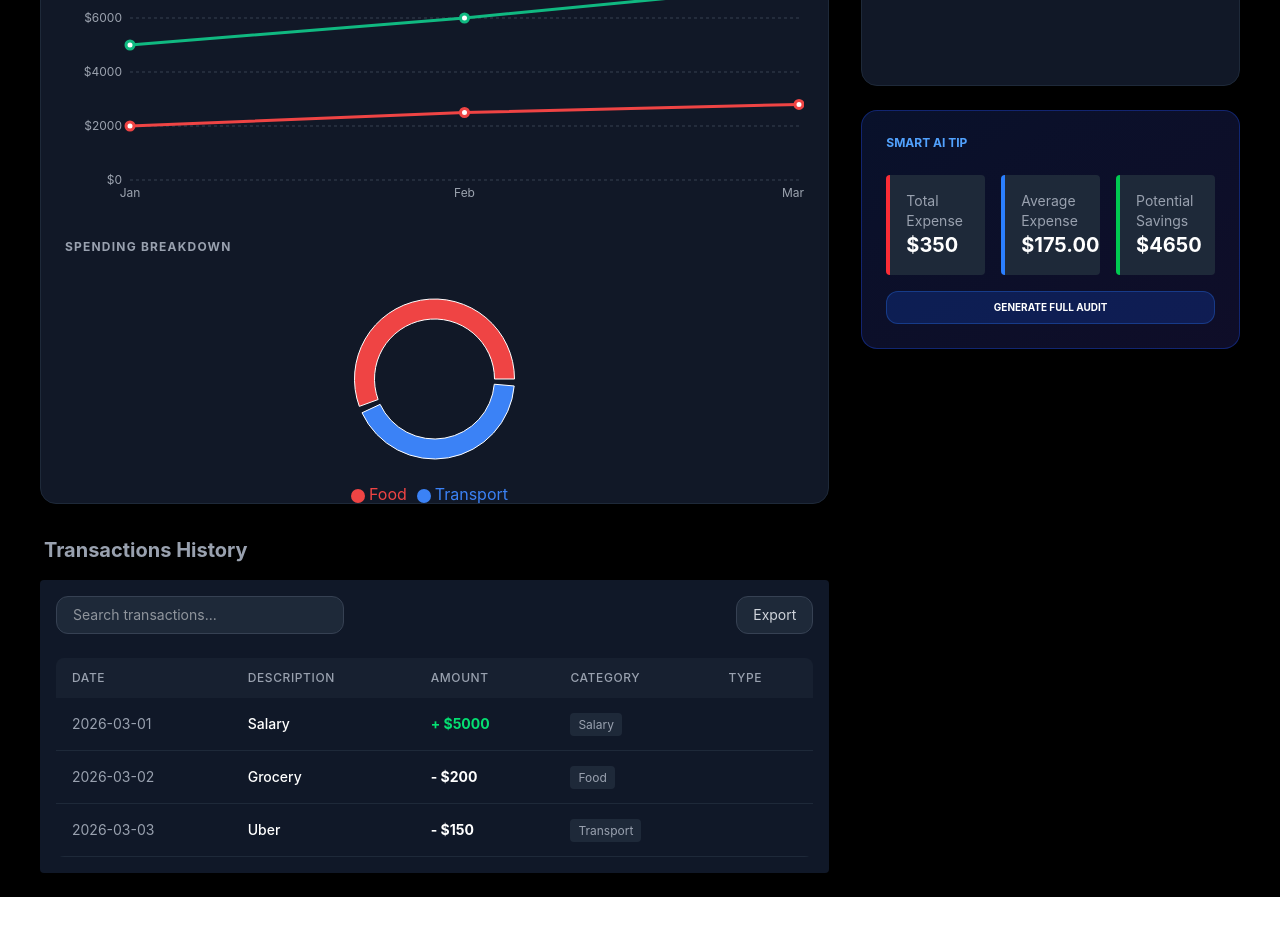
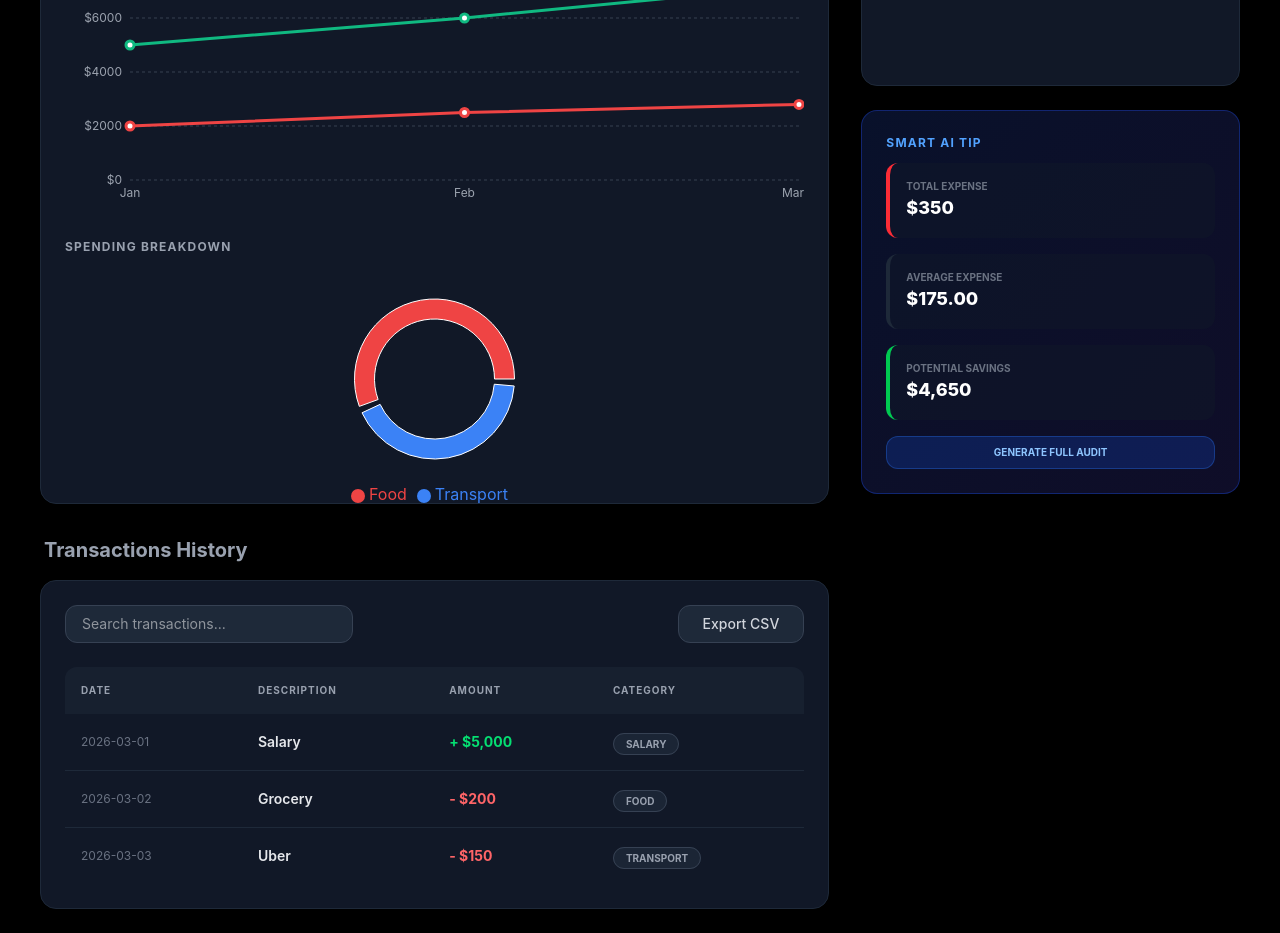
Before and after one commit to aasthag01-26/finance, a React (Vite) app: page / in a window 1280 px wide. Shown: the part 420-1353 px from the top of the page. Before the commit the page ends 1317 px from the top, so only its background shows below. Built offline with nearby package versions, Linux system fonts and the light colour scheme.

Commit message:
feat: added AI financial audit modal and greeting logic

```diff
--- a/src/components/Insights.jsx
+++ b/src/components/Insights.jsx
@@ -1,38 +1,37 @@
 import { useContext } from "react";
 import { AppContext } from "../context/AppContext";
 
-const Insights = () => {
+const Insights = ({ isDark }) => { // 👈 Destructure prop here
   const { transactions } = useContext(AppContext);
 
   const expenses = transactions.filter(t => t.type === "expense");
-
   const totalExpense = expenses.reduce((acc, t) => acc + t.amount, 0);
-
-  const avgExpense = expenses.length
-    ? (totalExpense / expenses.length).toFixed(2)
-    : 0;
-
-  const income = transactions
-    .filter(t => t.type === "income")
-    .reduce((acc, t) => acc + t.amount, 0);
-
+  const avgExpense = expenses.length ? (totalExpense / expenses.length).toFixed(2) : 0;
+  const income = transactions.filter(t => t.type === "income").reduce((acc, t) => acc + t.amount, 0);
   const savings = income - totalExpense;
 
+  // Dynamic Class for cards
+  const cardClass = isDark
+    ? "bg-gray-900/50 border-gray-800 text-white"
+    : "bg-gray-100/50 border-gray-200 text-black shadow-sm";
+
   return (
-    <div className="grid grid-cols-1 md:grid-cols-3 gap-4 mt-6">
-  <div className="bg-gray-800 p-4 rounded border-l-4 border-red-500">
-    <p className="text-gray-400 text-sm">Total Expense</p>
-    <h3 className="text-xl font-bold">${totalExpense}</h3>
-  </div>
-  <div className="bg-gray-800 p-4 rounded border-l-4 border-blue-500">
-    <p className="text-gray-400 text-sm">Average Expense</p>
-    <h3 className="text-xl font-bold">${avgExpense}</h3>
-  </div>
-  <div className="bg-gray-800 p-4 rounded border-l-4 border-green-500">
-    <p className="text-gray-400 text-sm">Potential Savings</p>
-    <h3 className="text-xl font-bold">${savings}</h3>
-  </div>
-</div>
+    <div className="grid grid-cols-1 gap-4"> {/* Side-panel ke liye grid-cols-1 hi rakhein */}
+      <div className={`${cardClass} p-4 rounded-xl border-l-4 border-red-500`}>
+        <p className="text-gray-500 text-[10px] font-bold uppercase">Total Expense</p>
+        <h3 className="text-lg font-extrabold">${totalExpense.toLocaleString()}</h3>
+      </div>
+
+      <div className={`${cardClass} p-4 rounded-xl border-l-4 border-blue-500`}>
+        <p className="text-gray-500 text-[10px] font-bold uppercase">Average Expense</p>
+        <h3 className="text-lg font-extrabold">${avgExpense.toLocaleString()}</h3>
+      </div>
+
+      <div className={`${cardClass} p-4 rounded-xl border-l-4 border-green-500`}>
+        <p className="text-gray-500 text-[10px] font-bold uppercase">Potential Savings</p>
+        <h3 className="text-lg font-extrabold">${savings.toLocaleString()}</h3>
+      </div>
+    </div>
   );
 };
 
--- a/src/components/TransactionTable.jsx
+++ b/src/components/TransactionTable.jsx
@@ -11,19 +11,19 @@
     t.description.toLowerCase().includes(search.toLowerCase())
   );
 
-  // ❌ Delete
+  // ❌ Delete logic
   const handleDelete = (id) => {
     const updated = transactions.filter((t) => t.id !== id);
     setTransactions(updated);
   };
 
-  // 📤 Export
+  // 📤 Export logic
   const handleExport = () => {
     alert("Exporting data to CSV...");
   };
 
   return (
-    <div className="bg-gray-900 p-4 rounded">
+    <div className="bg-[#111827] p-4 md:p-6 rounded-2xl border border-gray-800 shadow-xl">
 
       {/* 🔝 Top Controls */}
       <div className="flex flex-col md:flex-row justify-between items-center mb-6 gap-4">
@@ -31,104 +31,114 @@
           <input
             type="text"
             placeholder="Search transactions..."
-            className="w-full pl-4 pr-4 py-2 rounded-xl bg-gray-800 border border-gray-700 focus:outline-none focus:ring-2 focus:ring-blue-500 transition-all text-sm"
+            className="w-full pl-4 pr-4 py-2 rounded-xl bg-gray-800 border border-gray-700 focus:outline-none focus:ring-2 focus:ring-blue-500 transition-all text-sm text-white"
             onChange={(e) => setSearch(e.target.value)}
           />
         </div>
 
         <button
           onClick={handleExport}
-            className="w-full md:w-auto bg-gray-800 hover:bg-gray-700 text-gray-300 px-4 py-2 rounded-xl border border-gray-700 transition-all text-sm flex items-center justify-center gap-2"
+          className="w-full md:w-auto bg-gray-800 hover:bg-gray-700 text-gray-300 px-6 py-2 rounded-xl border border-gray-700 transition-all text-sm font-medium flex items-center justify-center gap-2"
         >
-            <span>Export</span>
+          <span>Export CSV</span>
         </button>
       </div>
 
-      {/* 📊 Table */}
-      <table className="w-full text-left border-collapse overflow-hidden rounded-lg">
+      {/* 📊 Table Wrapper - FIXED FOR MOBILE */}
+      <div className="overflow-x-auto rounded-xl">
+        <table className="w-full text-left border-collapse min-w-[700px]">
           <thead>
-          <tr className="bg-gray-800/50 text-gray-400 text-xs uppercase tracking-wider">
-            <th className="px-4 py-3 text-left font-medium">Date</th>
-            <th className="px-4 py-3 text-left font-medium">Description</th>
-            <th className="px-4 py-3 text-left font-medium">Amount</th>
-            <th className="px-4 py-3 text-left font-medium">Category</th>
-            <th className="px-4 py-3 text-left font-medium">Type</th>
-            {role === "admin" && <th className="px-4 py-3 text-left font-medium">Actions</th>}
+            <tr className="bg-gray-800/50 text-gray-400 text-[10px] uppercase tracking-widest font-bold">
+              <th className="px-4 py-4">Date</th>
+              <th className="px-4 py-4">Description</th>
+              <th className="px-4 py-4">Amount</th>
+              <th className="px-4 py-4">Category</th>
+              {role === "admin" && <th className="px-4 py-4 text-center">Actions</th>}
             </tr>
           </thead>
 
-        <tbody>
+          <tbody className="divide-y divide-gray-800">
             {filtered.map((t) => (
-            <tr key={t.id}
-            className="border-b border-gray-800 hover:bg-gray-800/50 cursor-pointer transition-colors"
+              <tr
+                key={t.id}
+                className="hover:bg-gray-800/30 cursor-pointer transition-colors group"
                 onClick={() => setSelected(t)}
               >
-            <td className="px-4 py-4 text-sm text-gray-400">{t.date}</td>
-            <td className="px-4 py-4 text-sm font-medium text-white">{t.description}</td>
-            <td className={`px-4 py-4 text-sm font-bold ${t.type === 'income' ? 'text-green-400' : 'text-white'}`}>
-                {t.type === 'income' ? `+ $${t.amount}` : `- $${t.amount}`}
+                <td className="px-4 py-4 text-xs text-gray-500 whitespace-nowrap">{t.date}</td>
+                <td className="px-4 py-4 text-sm font-semibold text-gray-200">{t.description}</td>
+                <td className={`px-4 py-4 text-sm font-bold ${t.type === 'income' ? 'text-green-400' : 'text-red-400'}`}>
+                   {t.type === 'income' ? `+ $${t.amount.toLocaleString()}` : `- $${t.amount.toLocaleString()}`}
                 </td>
-            <td className="px-4 py-4 text-sm text-gray-400">
-                <span className="bg-gray-800 px-2 py-1 rounded text-xs">{t.category}</span>
+                <td className="px-4 py-4">
+                   <span className="bg-gray-800/80 px-3 py-1 rounded-full text-[10px] text-gray-400 font-bold border border-gray-700 uppercase">
+                     {t.category}
+                   </span>
                 </td>
 
                 {/* 🔐 Admin Actions */}
                 {role === "admin" && (
-                <td className="p-3">
-                  <div className="flex gap-2">
-                    <button className="p-2 hover:bg-gray-700 rounded-lg text-gray-400 transition-colors">
-                    {/* Pencil Icon */}
+                  <td className="px-4 py-4">
+                    <div className="flex justify-center gap-3">
+                      <button className="text-xs text-blue-400 hover:text-blue-300 font-bold transition-colors">
                         Edit
                       </button>
                       <button
                         onClick={(e) => { e.stopPropagation(); handleDelete(t.id); }}
-                    className="p-2 hover:bg-red-500/10 rounded-lg text-gray-400 hover:text-red-400 transition-colors"
+                        className="text-xs text-gray-500 hover:text-red-400 font-bold transition-colors"
                       >
-                    {/* Trash Icon */}
                         Delete
                       </button>
                     </div>
-
                   </td>
-
-
                 )}
               </tr>
             ))}
           </tbody>
         </table>
+      </div>
 
+      {/* ❌ Empty State */}
+      {filtered.length === 0 && (
+        <div className="text-center py-10">
+          <p className="text-gray-500 text-sm">No transactions found matching "{search}"</p>
+        </div>
+      )}
+
+      {/* ✅ Modal (Details View) */}
       {selected && (
-  <div className="fixed inset-0 bg-black bg-opacity-50 flex justify-center items-center">
-    <div className="bg-gray-800 p-6 rounded w-96">
+        <div className="fixed inset-0 bg-black/80 backdrop-blur-sm flex justify-center items-center z-50 p-4">
+          <div className="bg-[#111827] border border-gray-800 p-8 rounded-3xl w-full max-w-md shadow-2xl animate-in fade-in zoom-in duration-200">
+            <h2 className="text-xl font-bold mb-6 text-white border-b border-gray-800 pb-4">Transaction Details</h2>
 
-      <h2 className="text-lg mb-4">Transaction Details</h2>
-
-      <p><b>Description:</b> {selected.description}</p>
-      <p><b>Amount:</b> {selected.amount}</p>
-      <p><b>Category:</b> {selected.category}</p>
-      <p><b>Type:</b> {selected.type}</p>
-      <p><b>Date:</b> {selected.date}</p>
+            <div className="space-y-4">
+              <DetailRow label="Description" value={selected.description} />
+              <DetailRow label="Amount" value={`$${selected.amount}`} isAmount type={selected.type} />
+              <DetailRow label="Category" value={selected.category} isTag />
+              <DetailRow label="Type" value={selected.type} />
+              <DetailRow label="Date" value={selected.date} />
+            </div>
 
             <button
-        className="mt-4 bg-blue-500 px-4 py-2 rounded"
+              className="mt-8 w-full bg-blue-600 hover:bg-blue-700 text-white font-bold py-3 rounded-xl transition-all shadow-lg shadow-blue-900/20"
               onClick={() => setSelected(null)}
             >
               Close
             </button>
-
           </div>
         </div>
       )}
-
-      {/* ❌ Empty State */}
-      {filtered.length === 0 && (
-        <p className="text-center mt-4">No transactions found</p>
-      )}
     </div>
-
-
   );
 };
 
+// Helper Component for Modal Rows
+const DetailRow = ({ label, value, isAmount, type, isTag }) => (
+  <div className="flex justify-between items-center py-1">
+    <span className="text-gray-500 text-sm">{label}</span>
+    <span className={`text-sm font-semibold ${isAmount ? (type === 'income' ? 'text-green-400' : 'text-red-400') : 'text-gray-200'} ${isTag ? 'bg-gray-800 px-2 py-1 rounded text-xs border border-gray-700' : ''}`}>
+      {value}
+    </span>
+  </div>
+);
+
 export default TransactionTable;
--- a/src/pages/Dashboard.jsx
+++ b/src/pages/Dashboard.jsx
@@ -10,6 +10,7 @@
   const { role, setRole, transactions } = useContext(AppContext);
   const [dark, setDark] = useState(true);
   const [openModal, setOpenModal] = useState(false);
+  const [showAudit, setShowAudit] = useState(false);
 
   // --- Dynamic Logic ---
   const totalIncome = transactions
@@ -22,7 +23,7 @@
 
   const balance = totalIncome - totalExpenses;
 
-  // 1. Logic for Category Breakdown - Filtered to only show expenses
+  // 1. Logic for Category Breakdown
   const categories = ["Food", "Transport", "Shopping", "Entertainment"];
   const categorySummary = categories.map(cat => ({
     name: cat,
@@ -50,7 +51,6 @@
         {/* 🔝 Topbar */}
         <div className="flex justify-between items-center mb-8">
           <div>
-            {/* FIXED: Dynamic Greeting integrated inside the UI */}
             <h1 className="text-3xl font-extrabold tracking-tight">
               {getTimeGreeting()}, Aastha!
             </h1>
@@ -74,10 +74,8 @@
           </div>
         </div>
 
-        {/* 🚀 Main Grid Layout (Everything else stays same) */}
+        {/* 🚀 Main Grid Layout */}
         <div className="grid grid-cols-1 lg:grid-cols-12 gap-8">
-
-          {/* LEFT COLUMN (8 Units) */}
           <div className="lg:col-span-8 space-y-8">
             <div className="grid grid-cols-1 md:grid-cols-3 gap-4">
               <SummaryCard title="Total Balance" value={`$${balance.toLocaleString()}`} />
@@ -106,7 +104,7 @@
             </div>
           </div>
 
-          {/* RIGHT COLUMN (4 Units) */}
+          {/* RIGHT COLUMN */}
           <div className="lg:col-span-4 space-y-6">
             <div className="bg-[#111827] p-6 rounded-2xl border border-gray-800">
               <h3 className="text-xs font-bold mb-4 text-gray-400 uppercase tracking-widest">Savings Goal: $10k</h3>
@@ -115,10 +113,7 @@
                 <span className="text-xs font-bold text-blue-500">{progressPercent.toFixed(1)}%</span>
               </div>
               <div className="w-full bg-gray-900 rounded-full h-2.5">
-                <div
-                  className="bg-blue-600 h-2.5 rounded-full transition-all duration-1000 shadow-[0_0_8px_rgba(37,99,235,0.6)]"
-                  style={{ width: `${progressPercent}%` }}
-                ></div>
+                <div className="bg-blue-600 h-2.5 rounded-full transition-all duration-1000" style={{ width: `${progressPercent}%` }}></div>
               </div>
             </div>
 
@@ -129,7 +124,7 @@
                   <div key={i} className="flex justify-between items-center">
                     <div className="flex items-center gap-3">
                       <div className="w-2 h-2 rounded-full bg-blue-500"></div>
-                      <span className="text-sm text-gray-300 font-medium">{item.name}</span>
+                      <span className="text-sm text-gray-200 font-medium">{item.name}</span>
                     </div>
                     <span className="text-sm font-bold">${item.amount.toLocaleString()}</span>
                   </div>
@@ -137,10 +132,13 @@
               </div>
             </div>
 
-            <div className="bg-gradient-to-br from-blue-900/30 to-indigo-900/30 p-6 rounded-2xl border border-blue-800/50">
-              <h3 className="text-xs font-bold mb-3 text-blue-400 uppercase">Smart AI Tip</h3>
-              <Insights />
-              <button className="w-full mt-4 py-2 bg-blue-600/20 border border-blue-500/30 rounded-xl text-[10px] uppercase font-bold hover:bg-blue-600 transition-all">
+            <div className={`p-6 rounded-2xl border transition-all duration-300 ${dark ? "bg-gradient-to-br from-blue-900/30 to-indigo-900/30 border-blue-800/50 shadow-xl" : "bg-white border-gray-200 shadow-md"}`}>
+              <h3 className={`text-xs font-bold mb-3 uppercase tracking-widest ${dark ? "text-blue-400" : "text-blue-600"}`}>Smart AI Tip</h3>
+              <Insights isDark={dark} />
+              <button
+                onClick={() => setShowAudit(true)}
+                className={`w-full mt-4 py-2 rounded-xl text-[10px] uppercase font-bold transition-all ${dark ? "bg-blue-600/20 border border-blue-500/30 text-blue-300 hover:bg-blue-600 hover:text-white" : "bg-blue-50 border border-blue-100 text-blue-700 hover:bg-blue-600 hover:text-white"}`}
+              >
                 Generate Full Audit
               </button>
             </div>
@@ -148,6 +146,28 @@
         </div>
 
         {openModal && <AddTransactionModal setOpen={setOpenModal} />}
+
+        {/* Audit Modal */}
+        {showAudit && (
+          <div className="fixed inset-0 bg-black/80 backdrop-blur-md flex justify-center items-center z-[100] p-4">
+            <div className={`${dark ? "bg-[#111827] border-gray-800" : "bg-white border-gray-200"} border p-8 rounded-3xl w-full max-w-lg shadow-2xl animate-in fade-in zoom-in duration-300`}>
+              <div className="flex justify-between items-center mb-6">
+                <h2 className={`text-2xl font-extrabold ${dark ? "text-white" : "text-black"}`}>Financial Audit Report</h2>
+                <span className="text-[10px] bg-blue-600 text-white px-3 py-1 rounded-full font-bold uppercase tracking-widest">AI Analysis</span>
+              </div>
+              <div className="space-y-6">
+                <div className={`p-4 rounded-2xl ${balance > 0 ? "bg-green-500/10 border border-green-500/20" : "bg-red-500/10 border border-red-500/20"}`}>
+                  <p className={`text-sm font-bold ${balance > 0 ? "text-green-400" : "text-red-400"}`}>{balance > 0 ? "✅ Healthy Cash Flow" : "⚠️ Budget Overrun Warning"}</p>
+                  <p className="text-xs text-gray-500 mt-1">{balance > 0 ? `You are currently saving ${((balance/totalIncome)*100).toFixed(1)}% of your income.` : "Your expenses have exceeded your income this month."}</p>
+                </div>
+                <div className="space-y-4 text-xs">
+                   <p className={dark ? "text-gray-400" : "text-gray-600"}>Based on spending, your emergency fund should be: ${(totalExpenses * 6).toLocaleString()}</p>
+                </div>
+              </div>
+              <button className="mt-10 w-full bg-blue-600 text-white font-bold py-4 rounded-2xl" onClick={() => setShowAudit(false)}>Acknowledge Report</button>
+            </div>
+          </div>
+        )}
       </div>
     </div>
   );
```
Lines whose indentation alone changed are shown as unchanged.
